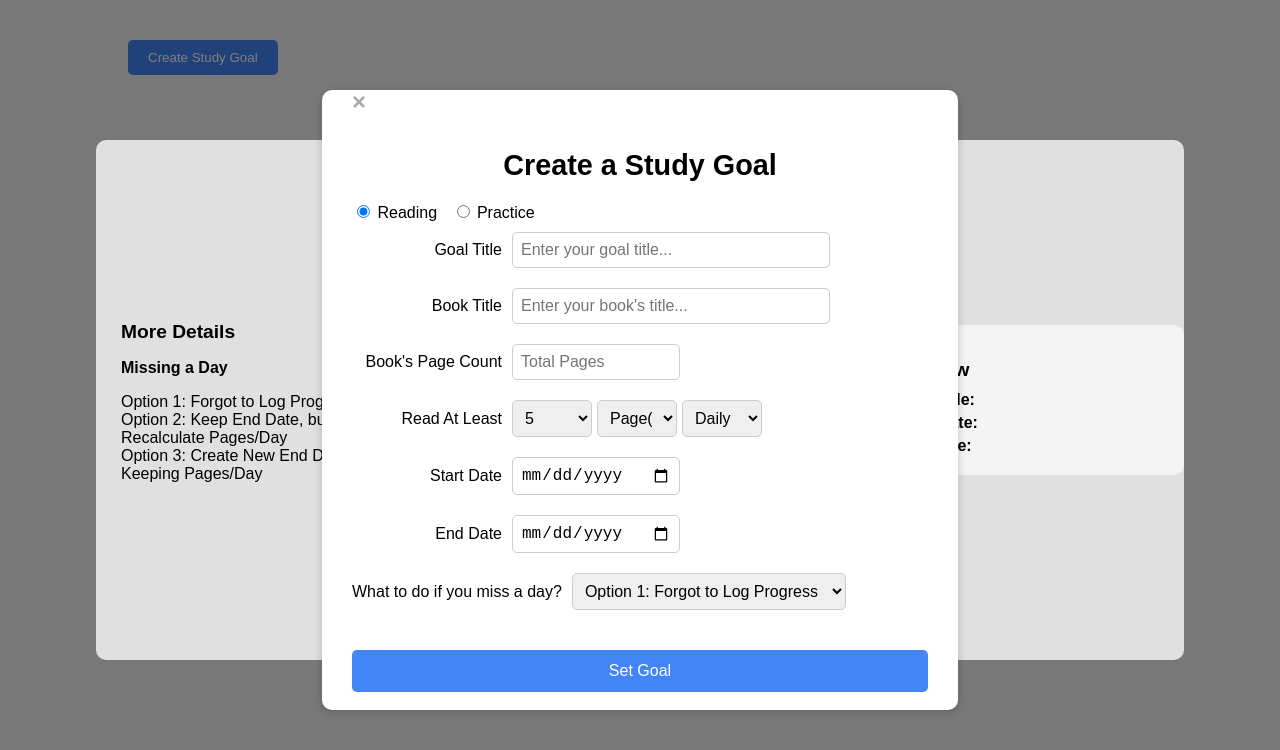
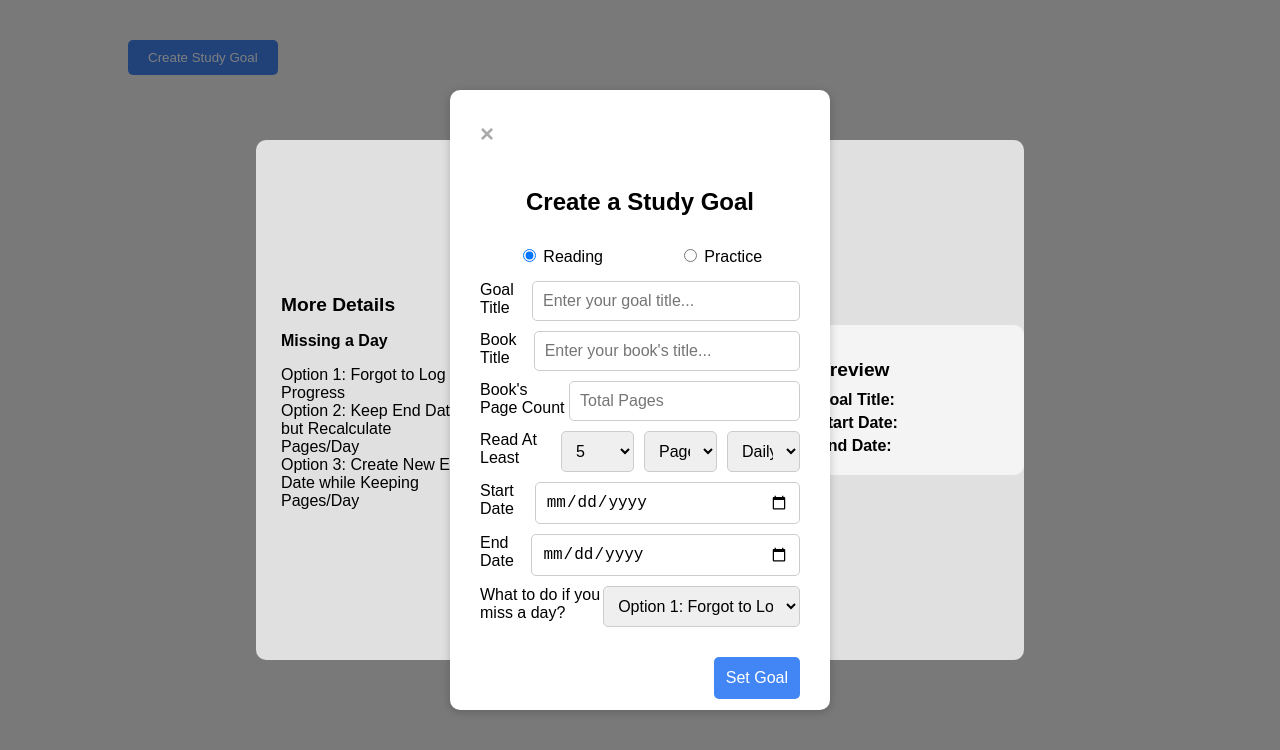
Before and after one commit to CyrusWebSolutions/web_design_practice, a plain HTML site: page Study_Goals/study_goals.html in a window 1280 px wide. Both pictures are taken after a click on the button "Create Study Goal". Drawn offline with Linux system fonts and the light colour scheme.

Commit message:
Progress

```diff
--- a/Study_Goals/styles.css
+++ b/Study_Goals/styles.css
@@ -44,7 +44,7 @@ button {
     top: 50%;
     left: 50%;
     transform: translate(-50%, -50%) scaleX(0);
-    width: 85%;
+    width: 60%; /* Reduced background container width */
     height: 65%;
     display: flex;
     justify-content: space-between;
@@ -52,20 +52,14 @@ button {
     border-radius: 10px;
     z-index: 1;
     overflow: visible;
-    animation: growBackground 0.6s forwards ease-out;
-}
-
-@keyframes growBackground {
-    100% {
-        transform: translate(-50%, -50%) scaleX(1);
-    }
+    animation: growBackground 0.3s forwards ease-out;
 }
 
 .modal-content {
     position: relative;
     background-color: white;
     border-radius: 10px;
-    width: 45%;
+    width: 25%; /* Further reduced modal form width */
     height: 70%;
     padding: 30px;
     top: 50%;
@@ -75,12 +69,12 @@ button {
     box-shadow: 0 2px 10px rgba(0, 0, 0, 0.2);
     display: flex;
     flex-direction: column;
-    justify-content: center;
-    gap: 10px;
+    justify-content: space-between;
+    gap: 20px;
 }
 
 .modal-content h2 {
-    font-size: 1.8rem;
+    font-size: 1.5rem;
     margin-bottom: 10px;
     text-align: center;
 }
@@ -88,49 +82,38 @@ button {
 .modal-content form {
     display: flex;
     flex-direction: column;
-    gap: 10px;
+    flex-grow: 1;
+    justify-content: space-between;
 }
 
-.modal-content .form-row {
+.modal-content .goal-type {
     display: flex;
+    justify-content: space-around;
     align-items: center;
+    margin-bottom: 15px;
+}
+
+.modal-content .goal-type label {
+    font-size: 1rem;
+}
+
+.form-row {
+    display: flex;
+    justify-content: space-between;
     margin-bottom: 10px;
 }
 
-.modal-content label {
-    min-width: 150px;
-    margin-right: 10px;
-    text-align: right;
-}
-
-/* Wider fields for Goal Title and Book Title */
-.modal-content input#goalTitle,
-.modal-content input#bookTitle {
-    width: 300px;
-}
-
-/* Shorter fields for Book's Page Count, Start Date, End Date */
-.modal-content input#pageCount,
-.modal-content input#startDate,
-.modal-content input#endDate {
-    width: 150px;
-}
-
-/* Read At Least dropdown containers */
-.read-dropdowns {
-    display: flex;
-    gap: 5px;
-}
-
-.read-dropdowns select {
-    width: 80px; /* Shorter width for each dropdown */
-}
-
 input[type="text"], input[type="number"], input[type="date"], select {
-    padding: 8px;
+    padding: 10px;
     font-size: 1rem;
     border: 1px solid #ccc;
     border-radius: 5px;
+    width: 100%;
+}
+
+.read-dropdowns {
+    display: flex;
+    gap: 10px;
 }
 
 button[type="submit"] {
@@ -141,7 +124,7 @@ button[type="submit"] {
     cursor: pointer;
     border-radius: 5px;
     font-size: 1rem;
-    width: 100%;
+    align-self: flex-end;
 }
 
 .more-details, .preview {
@@ -182,3 +165,18 @@ button[type="submit"] {
     text-decoration: none;
     cursor: pointer;
 }
+
+@keyframes growBackground {
+    100% {
+        transform: translate(-50%, -50%) scaleX(1);
+    }
+}
+
+@keyframes shrinkBackground {
+    0% {
+        transform: translate(-50%, -50%) scaleX(1);
+    }
+    100% {
+        transform: translate(-50%, -50%) scaleX(0);
+    }
+}
```
